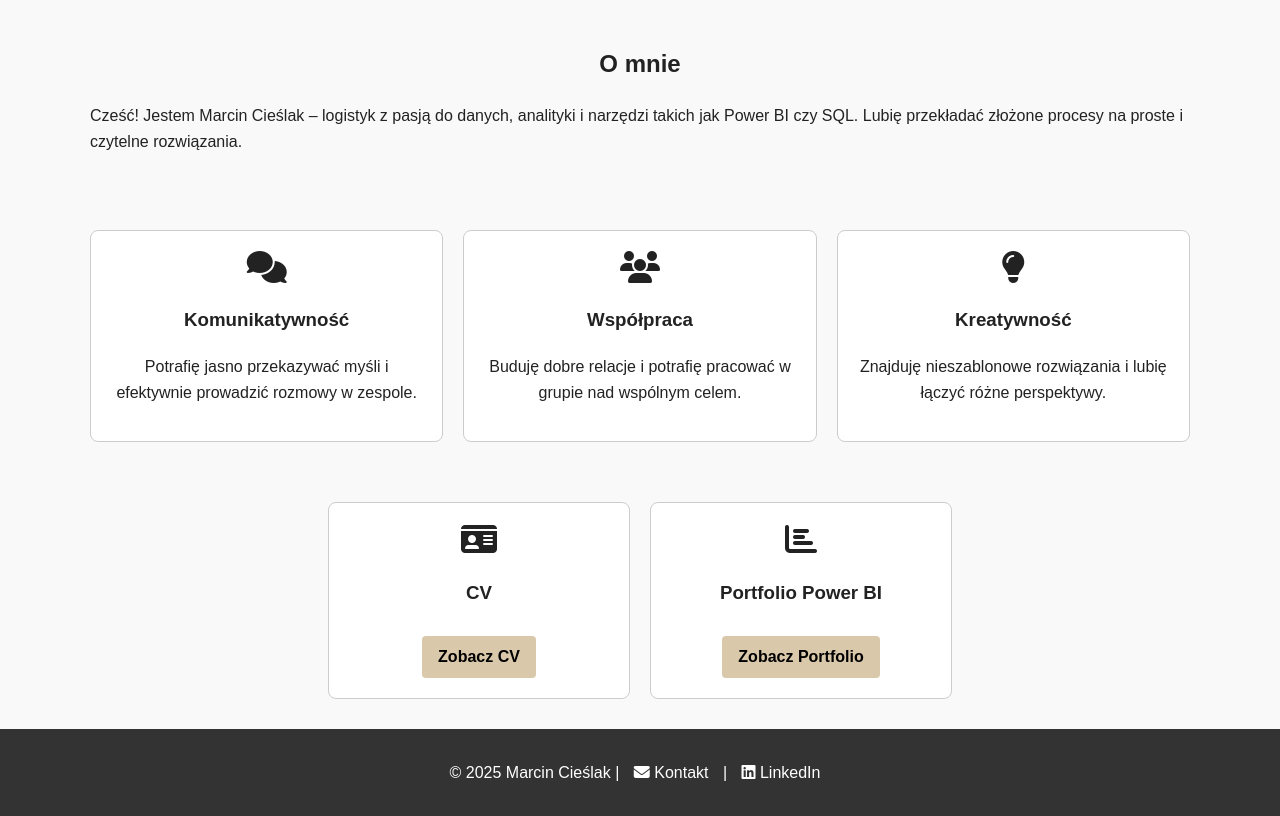
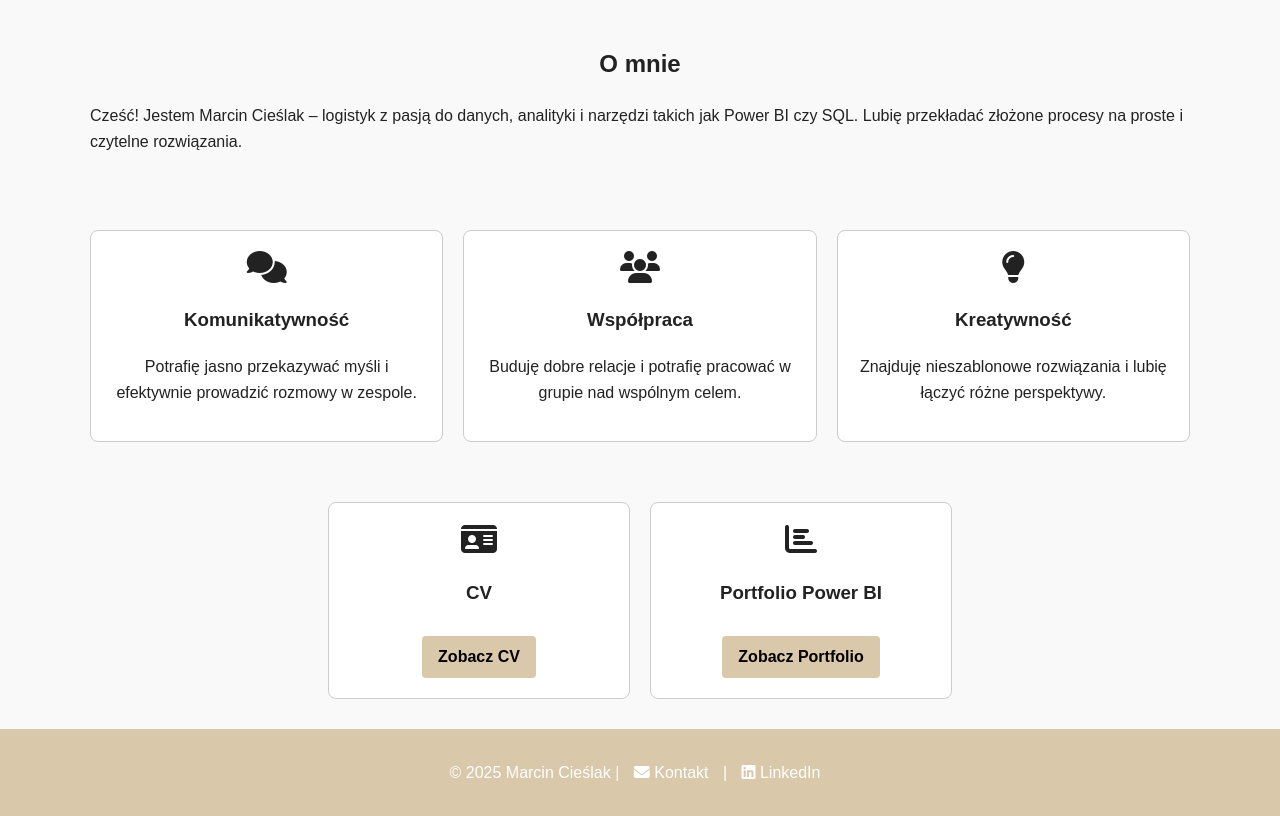
Before and after one commit to marcin782/marcincieslak.github.io, a plain HTML site: page index.html in a window 1280 px wide. Shown: the part 142-958 px from the top of the page. Drawn offline with Linux system fonts and the light colour scheme.

Commit message:
Update style.css

```diff
--- a/style.css
+++ b/style.css
@@ -130,7 +130,7 @@ body {
 
 footer {
   margin-top: auto;
-  background: #333;
+  background: #d9c8aa;
   color: white;
   text-align: center;
   padding: 15px;
```
